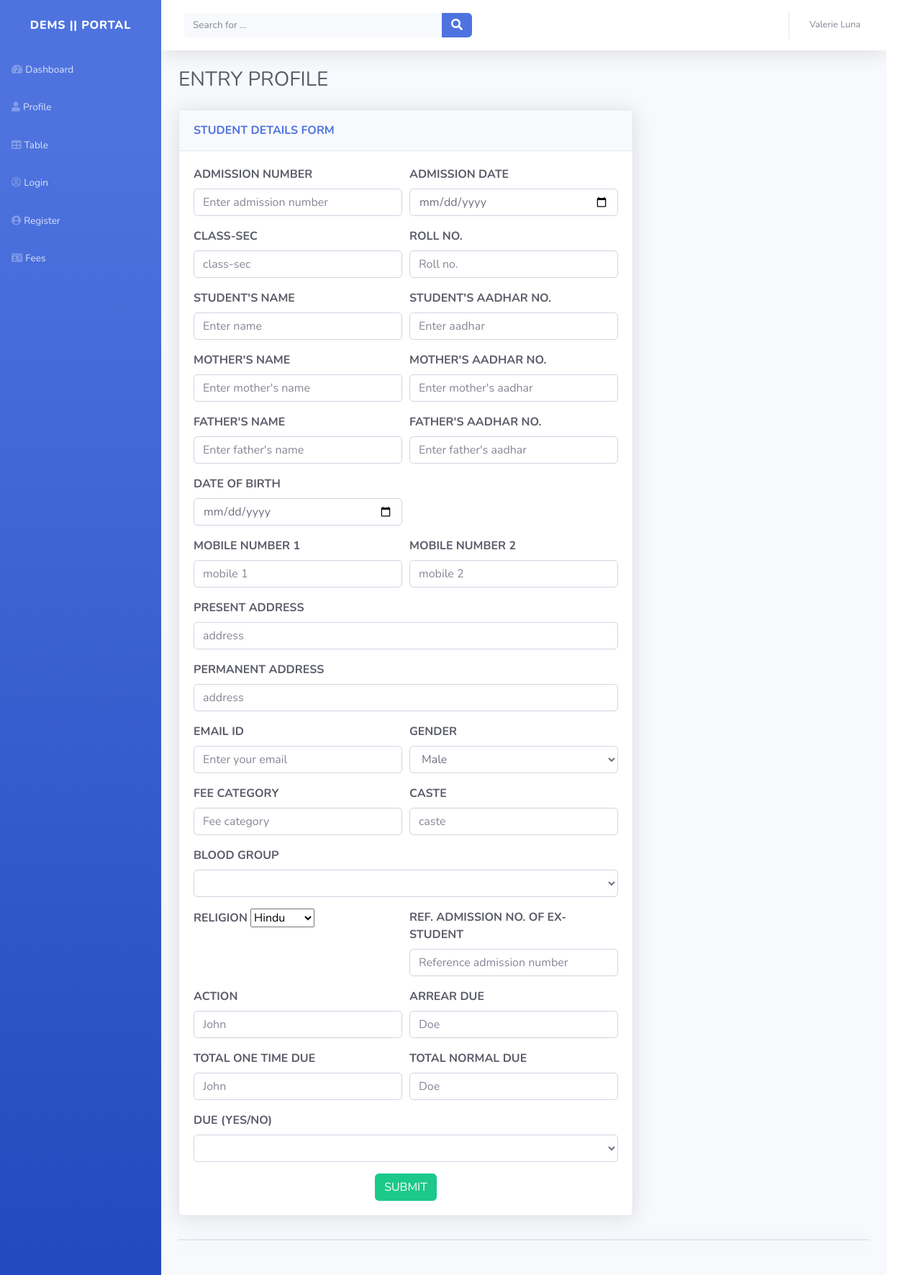
After one commit to mayankmr2-dev/masterstudents.github.io, a Django app: template studentsapp/templates/profile copy.html in a window 1280 px wide. The commit adds this page. Shown: the whole page at 72% size. Run offline with Django 3.2, Linux system fonts and the light colour scheme; the template is opened without the code that fills it: values that come from a table or form of the project are taken from there, others are empty; data comes from the database, SQL or seed files in the repository; both versions use the stored data as it was after the commit; some libraries are stand-ins or nearby versions.

Commit message:
fourth commit - students profile

```diff
--- a/masterstudent/settings.py
+++ b/masterstudent/settings.py
@@ -38,6 +38,7 @@ INSTALLED_APPS = [
     'django.contrib.sessions',
     'django.contrib.messages',
     'django.contrib.staticfiles',
+    'crispy_forms',
     'studentsapp'
 ]
 
@@ -125,4 +126,7 @@ STATICFILES_DIRS = [
     os.path.join(BASE_DIR, 'static')
 ]
 
+CRISPY_TEMPLATE_PACK = 'bootstrap4'
+
+
 # STATIC_ROOT = os.path.join()
--- a/studentsapp/templates/login.html
+++ b/studentsapp/templates/login.html
@@ -5,7 +5,7 @@
 <head>
     <meta charset="utf-8">
     <meta name="viewport" content="width=device-width, initial-scale=1.0, shrink-to-fit=no">
-    <title>Login - DEMS</title>
+    <title>DEMS | Login</title>
     <link rel="stylesheet" href="{% static 'studentsapp/bootstrap/css/bootstrap.min.css' %}">
     <link rel="stylesheet"
         href="https://fonts.googleapis.com/css?family=Nunito:200,200i,300,300i,400,400i,600,600i,700,700i,800,800i,900,900i">
--- /dev/null
+++ b/studentsapp/templates/profile copy.html
@@ -0,0 +1,269 @@
+{% extends 'base.html' %}
+
+{% load static %}
+
+{% block title %}Profile{% endblock title %}
+
+{% block content %}
+<div class="container-fluid">
+    <h3 class="text-dark mb-4">ENTRY PROFILE</h3>
+    <div class="row mb-3">
+        <div class="col-lg-8">
+            <div class="row mb-3 d-none">
+                <div class="col">
+                    <div class="card text-white bg-primary shadow">
+                        <div class="card-body">
+                            <div class="row mb-2">
+                                <div class="col">
+                                    <p class="m-0">Peformance</p>
+                                    <p class="m-0"><strong>65.2%</strong></p>
+                                </div>
+                                <div class="col-auto"><i class="fas fa-rocket fa-2x"></i></div>
+                            </div>
+                            <p class="text-white-50 small m-0"><i class="fas fa-arrow-up"></i>&nbsp;5%
+                                since last month</p>
+                        </div>
+                    </div>
+                </div>
+                <div class="col">
+                    <div class="card text-white bg-success shadow">
+                        <div class="card-body">
+                            <div class="row mb-2">
+                                <div class="col">
+                                    <p class="m-0">Peformance</p>
+                                    <p class="m-0"><strong>65.2%</strong></p>
+                                </div>
+                                <div class="col-auto"><i class="fas fa-rocket fa-2x"></i></div>
+                            </div>
+                            <p class="text-white-50 small m-0"><i class="fas fa-arrow-up"></i>&nbsp;5%
+                                since last month</p>
+                        </div>
+                    </div>
+                </div>
+            </div>
+            <div class="row">
+                <div class="col">
+                    <div class="card text-dark text-uppercase text-left shadow mb-3">
+                        <div class="card-header py-3">
+                            <p class="text-primary m-0 font-weight-bold">sTUDENT DETAILS FORM</p>
+                        </div>
+                        <div class="card-body text-left text-dark">
+                            <form action="" method="POST">
+                                {% csrf_token %}
+                                <div class="form-row">
+                                    <div class="col">
+                                        <div class="form-group"><label for="username"><strong>Admission
+                                                    Number</strong></label><input class="form-control" type="text"
+                                                placeholder="Enter admission number" name="adm_number">
+                                        </div>
+                                    </div>
+                                    <div class="col">
+                                        <div class="form-group"><label for="email"><strong>ADMISSION
+                                                    DATE</strong><br></label><input class="form-control" type="date"
+                                                placeholder="Enter date" name="adm_date"></div>
+                                    </div>
+                                </div>
+                                <div class="form-row">
+                                    <div class="col">
+                                        <div class="form-group"><label
+                                                for="first_name"><strong>cLASS-sec</strong><br></label><input
+                                                class="form-control" type="text" placeholder="class-sec"
+                                                name="class_sec">
+                                        </div>
+                                    </div>
+                                    <div class="col">
+                                        <div class="form-group"><label for="last_name"><strong>rOLL
+                                                    nO.&nbsp;</strong><br></label><input class="form-control"
+                                                type="number" placeholder="Roll no." name="roll_no"></div>
+                                    </div>
+                                </div>
+                                <div class="form-row">
+                                    <div class="col">
+                                        <div class="form-group"><label for="first_name"><strong>sTUDENT'S
+                                                    NAME</strong></label><input class="form-control" type="text"
+                                                placeholder="Enter name" name="st_name"></div>
+                                    </div>
+                                    <div class="col">
+                                        <div class="form-group"><label for="last_name"><strong>sTUDENT'S
+                                                    aADHAR NO.</strong></label><input class="form-control" type="text"
+                                                placeholder="Enter aadhar" name="aad_no"></div>
+                                    </div>
+                                </div>
+                                <div class="form-row">
+                                    <div class="col">
+                                        <div class="form-group"><label for="first_name"><strong>mOTHER'S
+                                                    NAME</strong></label><input class="form-control" type="text"
+                                                placeholder="Enter mother's name" name="mother_name"></div>
+                                    </div>
+                                    <div class="col">
+                                        <div class="form-group"><label for="last_name"><strong>MOTHER'S
+                                                    AADHAR NO.</strong></label><input class="form-control" type="text"
+                                                placeholder="Enter mother's aadhar" name="mother_aad"></div>
+                                    </div>
+                                </div>
+                                <div class="form-row">
+                                    <div class="col">
+                                        <div class="form-group"><label for="first_name"><strong>fATHER'S
+                                                    NAME</strong></label><input class="form-control" type="text"
+                                                placeholder="Enter father's name" name="father_name"></div>
+                                    </div>
+                                    <div class="col">
+                                        <div class="form-group"><label for="last_name"><strong>FATHER'S
+                                                    AADHAR NO.</strong></label><input class="form-control" type="text"
+                                                placeholder="Enter father's aadhar" name="father_aad"></div>
+                                    </div>
+                                </div>
+                                <div class="form-row">
+                                    <div class="col">
+                                        <div class="form-group"><label for="first_name"><strong>dATE OF
+                                                    bIRTH</strong></label><input class="form-control" type="date"
+                                                placeholder="Enter date of birth" name="dob"></div>
+                                    </div>
+                                    <div class="col">
+                                        <div class="form-group"><label for="last_name"></label></div>
+                                    </div>
+                                </div>
+                                <div class="form-row">
+                                    <div class="col">
+                                        <div class="form-group"><label for="first_name"><strong>mOBILE
+                                                    NUMBER 1</strong><br></label><input class="form-control"
+                                                type="phonenumber" placeholder="mobile 1" name="mob1"></div>
+                                    </div>
+                                    <div class="col">
+                                        <div class="form-group"><label for="last_name"><strong>MOBILE
+                                                    NUMBER 2&nbsp;</strong><br></label><input class="form-control"
+                                                type="phonenumber" placeholder="mobile 2" name="mob2"></div>
+                                    </div>
+                                </div>
+                                <div class="form-row">
+                                    <div class="col">
+                                        <div class="form-group"><label for="first_name"><strong>pRESENT
+                                                    ADDRESS</strong></label><input class="form-control" type="text"
+                                                placeholder="address" name="pr_address"></div>
+                                    </div>
+                                </div>
+                                <div class="form-row">
+                                    <div class="col">
+                                        <div class="form-group"><label for="first_name"><strong>PERMANENT
+                                                    ADDRESS</strong></label><input class="form-control" type="text"
+                                                placeholder="address" name="perm_address"></div>
+                                        <div class="form-row">
+                                            <div class="col">
+                                                <div class="form-group"><label for="first_name"><strong>EMAIL
+                                                            id</strong></label><input class="form-control" type="email"
+                                                        placeholder="Enter your email" name="email"></div>
+                                            </div>
+                                            <div class="col">
+                                                <div class="form-group"><label for="first_name"><strong>Gender
+                                                        </strong></label>
+                                                    <select name="gender" class="form-control">
+                                                        <option value="Male">Male</option>
+                                                        <option value="Female">Female</option>
+                                                    </select>
+                                                </div>
+                                            </div>
+                                        </div>
+                                        <div class="form-row">
+                                            <div class="col">
+                                                <div class="form-group"><label for="first_name"><strong>FEE
+                                                            CATEGORY</strong></label><input class="form-control"
+                                                        type="text" placeholder="Fee category" name="fee_category">
+                                                </div>
+                                            </div>
+                                            <div class="col">
+                                                <div class="form-group"><label
+                                                        for="last_name"><strong>CASTE</strong></label><input
+                                                        class="form-control" type="text" placeholder="caste"
+                                                        name="caste"></div>
+                                            </div>
+                                        </div>
+                                        <div class="form-row">
+                                            <div class="col">
+                                                <div class="form-group"><label for="blood_grp"><strong>BLOOD
+                                                            GROUP</strong></label>
+                                                    <select name="blood_grp" class="form-control">
+                                                        <option></option>
+                                                        <option value="A+">A+</option>
+                                                        <option value="B+">B+</option>
+                                                        <option value="AB+">AB+</option>
+                                                        <option value="O+">O+</option>
+                                                        <option value="A-">A-</option>
+                                                        <option value="B-">B-</option>
+                                                        <option value="AB-">AB-</option>
+                                                        <option value="O-">O-</option>
+                                                    </select>
+                                                </div>
+                                            </div>
+                                        </div>
+                                        <div class="form-row">
+                                            <div class="col">
+                                                <div class="form-group"><label
+                                                        for="first_name"><strong>RELIGION</strong> <select
+                                                            name="religion">
+                                                            {% for religion in religions  %}
+                                                            <option value="{{ religion }}">{{ religion.name }}
+                                                            </option>
+                                                            {% endfor %}
+                                                        </select></div>
+                                            </div>
+                                            <div class="col">
+                                                <div class="form-group"><label for="last_name"><strong>rEF. ADMISSION
+                                                            NO. OF
+                                                            EX-sTUDENT</strong></label><input class="form-control"
+                                                        type="text" placeholder="Reference admission number"
+                                                        name="ref_no"></div>
+                                            </div>
+                                        </div>
+                                        <div class="form-row">
+                                            <div class="col">
+                                                <div class="form-group"><label
+                                                        for="first_name"><strong>ACTION</strong></label><input
+                                                        class="form-control" type="text" placeholder="John"
+                                                        name="action"></div>
+                                            </div>
+                                            <div class="col">
+                                                <div class="form-group"><label for="last_name"><strong>ARREAR
+                                                            DUE</strong></label><input class="form-control" type="text"
+                                                        placeholder="Doe" name="arrear_due"></div>
+                                            </div>
+                                        </div>
+                                        <div class="form-row">
+                                            <div class="col">
+                                                <div class="form-group"><label for="first_name"><strong>tOTAL ONE TIME
+                                                            DUE</strong></label><input class="form-control" type="text"
+                                                        placeholder="John" name="ttod"></div>
+                                            </div>
+                                            <div class="col">
+                                                <div class="form-group"><label for="last_name"><strong>TOTAL NORMAL
+                                                            DUE</strong></label><input class="form-control" type="text"
+                                                        placeholder="Doe" name="tnd"></div>
+                                            </div>
+                                        </div>
+                                        <div class="form-row">
+                                            <div class="col">
+                                                <div class="form-group"><label for="first_name"><strong>due
+                                                            (Yes/No)</strong></label>
+                                                    <select name="due" class="form-control">
+                                                        <option></option>
+                                                        <option value="Yes">Yes</option>
+                                                        <option value="No">No</option>
+                                                    </select>
+                                                </div>
+                                            </div>
+
+                                        </div>
+                                    </div>
+                                </div>
+                                <center><input class="btn btn-success" type="submit" value="SUBMIT"></center>
+                            </form>
+                        </div>
+                    </div>
+                </div>
+            </div>
+
+        </div>
+    </div>
+    <div class="card shadow mb-5"></div>
+</div>
+</div>
+{% endblock content %}
--- a/studentsapp/templates/register.html
+++ b/studentsapp/templates/register.html
@@ -5,7 +5,7 @@
 <head>
     <meta charset="utf-8">
     <meta name="viewport" content="width=device-width, initial-scale=1.0, shrink-to-fit=no">
-    <title>Register - DEMS</title>
+    <title>DEMS | Register</title>
     <link rel="stylesheet" href="{% static 'studentsapp/bootstrap/css/bootstrap.min.css' %}">
     <link rel="stylesheet"
         href="https://fonts.googleapis.com/css?family=Nunito:200,200i,300,300i,400,400i,600,600i,700,700i,800,800i,900,900i">
```
Also changed, not shown: studentsapp/forms.py (added, +19 -0 lines), studentsapp/models.py (+18 -4 lines), studentsapp/templates/profile.html (+44 -92 lines), studentsapp/views.py (+52 -4 lines), db.sqlite3, studentsapp/migrations/0003_auto_20201109_0050.py (added).
